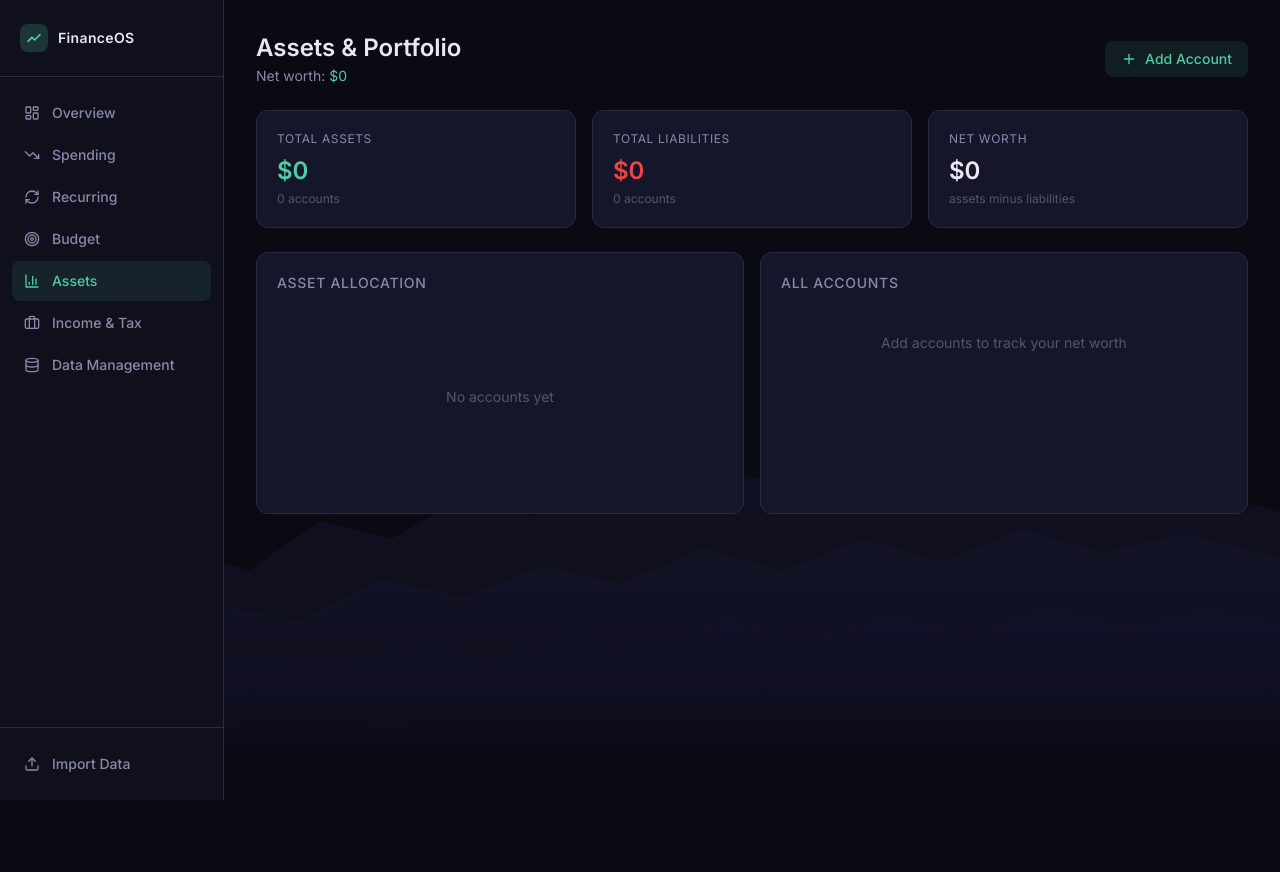
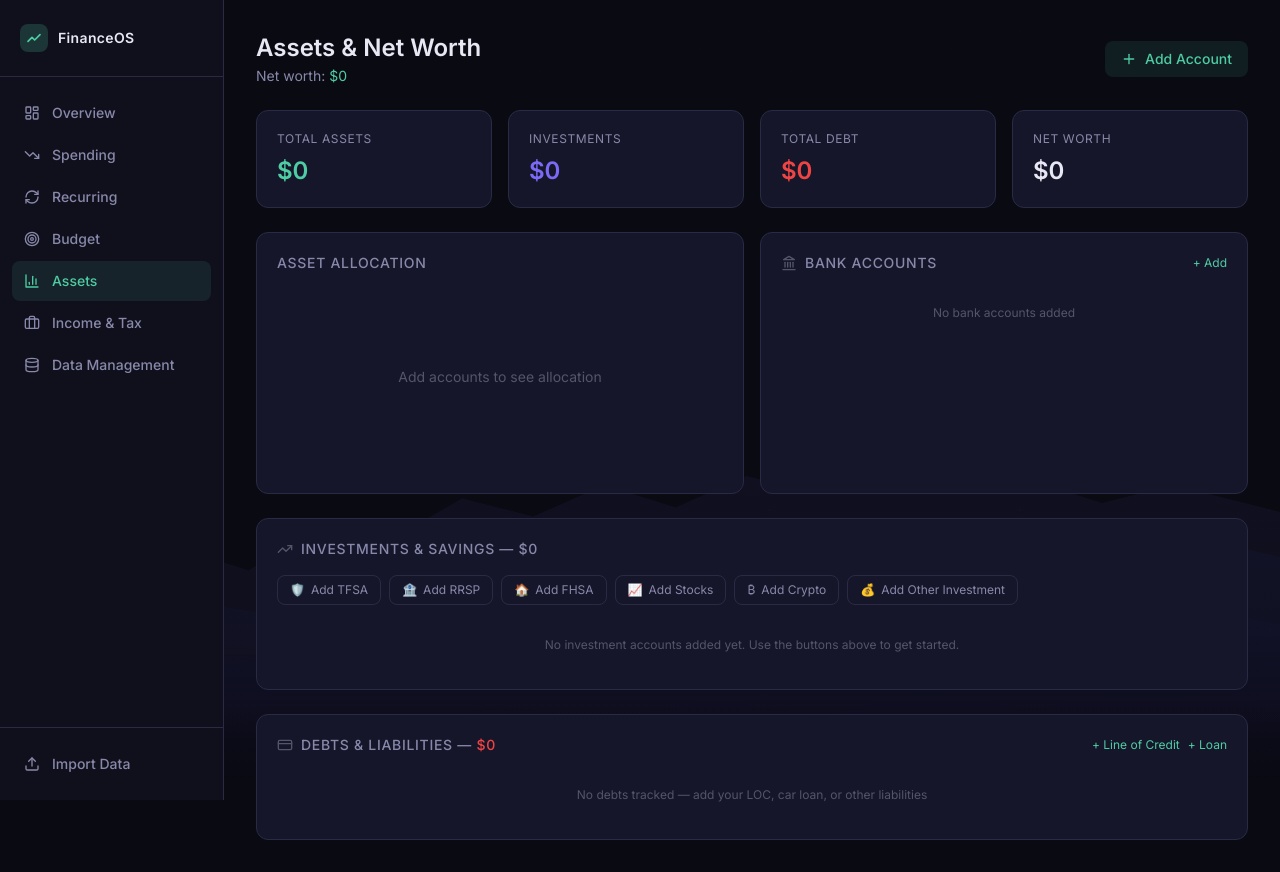
Before and after one commit to Artemisium/finance-dashboard, a Next.js app: page /assets in a window 1280 px wide. Before the commit the page ends 800 px from the top, so only its background shows below. Built offline with nearby package versions, Linux system fonts and the light colour scheme.

Commit message:
Revamp assets page, salary tracking, transfer detection, and category rules

```diff
--- a/app/assets/page.tsx
+++ b/app/assets/page.tsx
@@ -2,8 +2,8 @@
 
 import { useState, useEffect } from 'react';
 import { format } from 'date-fns';
-import { Plus, Trash2, Edit2, Check, X } from 'lucide-react';
-import { LineChart, Line, PieChart, Pie, Cell, XAxis, YAxis, Tooltip, ResponsiveContainer, CartesianGrid } from 'recharts';
+import { Plus, Trash2, Edit2, Check, X, Landmark, TrendingUp, CreditCard, Wallet, Bitcoin, BarChart3 } from 'lucide-react';
+import { PieChart, Pie, Cell, Tooltip, ResponsiveContainer } from 'recharts';
 import { loadData, saveData } from '@/lib/store';
 import { AppData, Account } from '@/lib/types';
 
@@ -16,14 +16,36 @@ const ACCOUNT_COLORS: Record<string, string> = {
   chequing: '#4ecca3',
   savings: '#60a5fa',
   investment: '#7c6af7',
+  stock: '#818cf8',
+  crypto: '#f59e0b',
   rrsp: '#f5a623',
   tfsa: '#34d399',
   fhsa: '#a78bfa',
-  credit: '#ef4444',
+  credit: '#94a3b8',
+  loan: '#ef4444',
+  loc: '#fb923c',
   other: '#8888aa',
 };
 
-const DEFAULT_FORM = { name: '', type: 'chequing' as Account['type'], balance: 0, source: 'scotiabank' as Account['source'] };
+const ACCOUNT_LABELS: Record<string, string> = {
+  chequing: 'Chequing',
+  savings: 'Savings',
+  investment: 'Investment (Non-Reg)',
+  stock: 'Stocks / Brokerage',
+  crypto: 'Crypto',
+  rrsp: 'RRSP',
+  tfsa: 'TFSA',
+  fhsa: 'FHSA',
+  credit: 'Credit Card',
+  loan: 'Loan',
+  loc: 'Line of Credit',
+  other: 'Other',
+};
+
+const DEBT_TYPES: Account['type'][] = ['loan', 'loc'];
+const INVESTMENT_TYPES: Account['type'][] = ['investment', 'stock', 'crypto', 'rrsp', 'tfsa', 'fhsa'];
+
+const DEFAULT_FORM = { name: '', type: 'chequing' as Account['type'], balance: 0, source: 'manual' as Account['source'] };
 
 export default function AssetsPage() {
   const [data, setData] = useState<AppData | null>(null);
@@ -34,41 +56,51 @@ export default function AssetsPage() {
   useEffect(() => { setData(loadData()); }, []);
   if (!data) return null;
 
-  const { accounts, transactions } = data;
+  const { accounts } = data;
 
-  const assets = accounts.filter((a) => a.balance >= 0);
-  const liabilities = accounts.filter((a) => a.balance < 0);
-  const totalAssets = assets.reduce((s, a) => s + a.balance, 0);
-  const totalLiabilities = liabilities.reduce((s, a) => s + Math.abs(a.balance), 0);
-  const netWorth = totalAssets - totalLiabilities;
+  // Group accounts
+  const bankAccounts = accounts.filter((a) => ['chequing', 'savings'].includes(a.type));
+  const investments = accounts.filter((a) => INVESTMENT_TYPES.includes(a.type));
+  const debts = accounts.filter((a) => DEBT_TYPES.includes(a.type));
+  const otherAccounts = accounts.filter((a) => !['chequing', 'savings', ...INVESTMENT_TYPES, ...DEBT_TYPES, 'credit'].includes(a.type));
+  const allAssets = accounts.filter((a) => !DEBT_TYPES.includes(a.type) && a.type !== 'credit');
 
-  // Pie data by account type
+  const totalAssets = allAssets.reduce((s, a) => s + a.balance, 0);
+  const totalInvestments = investments.reduce((s, a) => s + a.balance, 0);
+  const totalDebt = debts.reduce((s, a) => s + Math.abs(a.balance), 0);
+  const netWorth = totalAssets - totalDebt;
+
+  // Pie data for asset allocation
   const pieData = Object.entries(
-    assets.reduce((acc, a) => {
-      acc[a.type] = (acc[a.type] || 0) + a.balance;
+    allAssets.reduce((acc, a) => {
+      const label = ACCOUNT_LABELS[a.type] || a.type;
+      acc[label] = (acc[label] || 0) + a.balance;
       return acc;
     }, {} as Record<string, number>)
-  ).map(([name, value]) => ({ name, value }));
+  ).filter(([, v]) => v > 0).map(([name, value]) => ({ name, value }));
 
-  // Wealthsimple transactions for portfolio
-  const wsTransactions = transactions.filter((t) => t.source === 'wealthsimple');
-  const wealthsimpleAccounts = accounts.filter((a) => a.source === 'wealthsimple');
+  function persist(updated: AppData) {
+    saveData(updated);
+    setData(updated);
+  }
 
   function saveAccount() {
     if (!form.name || !data) return;
+    const isDebt = DEBT_TYPES.includes(form.type);
+    const balance = isDebt ? -Math.abs(form.balance) : Math.abs(form.balance);
+    const entry = { ...form, balance };
     const updated = { ...data };
     if (editId) {
       updated.accounts = data.accounts.map((a) =>
-        a.id === editId ? { ...form, id: editId, lastUpdated: new Date().toISOString() } : a
+        a.id === editId ? { ...entry, id: editId, lastUpdated: new Date().toISOString() } : a
       );
     } else {
       updated.accounts = [
         ...data.accounts,
-        { ...form, id: generateId(), lastUpdated: new Date().toISOString() },
+        { ...entry, id: generateId(), lastUpdated: new Date().toISOString() },
       ];
     }
-    saveData(updated);
-    setData(updated);
+    persist(updated);
     setShowForm(false);
     setEditId(null);
     setForm(DEFAULT_FORM);
@@ -76,15 +108,46 @@ export default function AssetsPage() {
 
   function removeAccount(id: string) {
     if (!data) return;
-    const updated = { ...data, accounts: data.accounts.filter((a) => a.id !== id) };
-    saveData(updated);
-    setData(updated);
+    persist({ ...data, accounts: data.accounts.filter((a) => a.id !== id) });
   }
 
   function startEdit(a: Account) {
     setEditId(a.id);
-    setForm({ name: a.name, type: a.type, balance: a.balance, source: a.source });
+    setForm({ name: a.name, type: a.type, balance: Math.abs(a.balance), source: a.source });
     setShowForm(true);
+  }
+
+  function openAddForm(type: Account['type']) {
+    setEditId(null);
+    setForm({ ...DEFAULT_FORM, type });
+    setShowForm(true);
+  }
+
+  function AccountRow({ acc }: { acc: Account }) {
+    const color = ACCOUNT_COLORS[acc.type] || '#8888aa';
+    const isDebt = DEBT_TYPES.includes(acc.type);
+    return (
+      <div className="flex items-center justify-between py-2.5 border-b border-border last:border-0">
+        <div className="flex items-center gap-3 min-w-0">
+          <div className="w-2.5 h-2.5 rounded-full flex-shrink-0" style={{ backgroundColor: color }} />
+          <div className="min-w-0">
+            <p className="text-text-primary text-sm truncate">{acc.name}</p>
+            <p className="text-text-muted text-xs capitalize">{ACCOUNT_LABELS[acc.type] || acc.type}</p>
+          </div>
+        </div>
+        <div className="flex items-center gap-2 ml-3 flex-shrink-0">
+          <span className={`text-sm font-semibold ${isDebt ? 'text-accent-red' : 'text-text-primary'}`}>
+            {isDebt ? `-${fmt(Math.abs(acc.balance))}` : fmt(acc.balance)}
+          </span>
+          <button onClick={() => startEdit(acc)} className="p-1 rounded hover:bg-bg-hover text-text-muted hover:text-text-primary transition-colors">
+            <Edit2 className="w-3.5 h-3.5" />
+          </button>
+          <button onClick={() => removeAccount(acc.id)} className="p-1 rounded hover:bg-bg-hover text-text-muted hover:text-accent-red transition-colors">
+            <Trash2 className="w-3.5 h-3.5" />
+          </button>
+        </div>
+      </div>
+    );
   }
 
   return (
@@ -92,7 +155,7 @@ export default function AssetsPage() {
       {/* Header */}
       <div className="flex items-center justify-between">
         <div>
-          <h1 className="text-2xl font-semibold text-text-primary">Assets & Portfolio</h1>
+          <h1 className="text-2xl font-semibold text-text-primary">Assets & Net Worth</h1>
           <p className="text-text-secondary text-sm mt-0.5">
             Net worth: <span className={netWorth >= 0 ? 'text-accent-teal' : 'text-accent-red'}>{fmt(netWorth)}</span>
           </p>
@@ -105,38 +168,40 @@ export default function AssetsPage() {
         </button>
       </div>
 
-      {/* Net worth cards */}
-      <div className="grid grid-cols-3 gap-4">
+      {/* Net worth summary */}
+      <div className="grid grid-cols-2 lg:grid-cols-4 gap-4">
         <div className="card p-5">
           <p className="text-text-secondary text-xs uppercase tracking-wider mb-2">Total Assets</p>
           <p className="text-2xl font-semibold text-accent-teal">{fmt(totalAssets)}</p>
-          <p className="text-text-muted text-xs mt-1">{assets.length} accounts</p>
         </div>
         <div className="card p-5">
-          <p className="text-text-secondary text-xs uppercase tracking-wider mb-2">Total Liabilities</p>
-          <p className="text-2xl font-semibold text-accent-red">{fmt(totalLiabilities)}</p>
-          <p className="text-text-muted text-xs mt-1">{liabilities.length} accounts</p>
+          <p className="text-text-secondary text-xs uppercase tracking-wider mb-2">Investments</p>
+          <p className="text-2xl font-semibold text-[#7c6af7]">{fmt(totalInvestments)}</p>
+        </div>
+        <div className="card p-5">
+          <p className="text-text-secondary text-xs uppercase tracking-wider mb-2">Total Debt</p>
+          <p className="text-2xl font-semibold text-accent-red">{fmt(totalDebt)}</p>
         </div>
         <div className="card p-5">
           <p className="text-text-secondary text-xs uppercase tracking-wider mb-2">Net Worth</p>
           <p className={`text-2xl font-semibold ${netWorth >= 0 ? 'text-text-primary' : 'text-accent-red'}`}>{fmt(netWorth)}</p>
-          <p className="text-text-muted text-xs mt-1">assets minus liabilities</p>
         </div>
       </div>
 
-      {/* Asset allocation pie + account list */}
+      {/* Main content */}
       <div className="grid grid-cols-1 lg:grid-cols-2 gap-4">
-        {/* Allocation pie */}
+        {/* Asset Allocation Pie */}
         <div className="card p-5">
           <h2 className="text-sm font-medium text-text-secondary uppercase tracking-wider mb-2">Asset Allocation</h2>
           {pieData.length > 0 ? (
             <>
-              <ResponsiveContainer width="100%" height={220}>
+              <ResponsiveContainer width="100%" height={200}>
                 <PieChart>
-                  <Pie data={pieData} cx="50%" cy="50%" innerRadius={60} outerRadius={90} paddingAngle={3} dataKey="value">
-                    {pieData.map((entry) => (
-                      <Cell key={entry.name} fill={ACCOUNT_COLORS[entry.name] || '#8888aa'} />
-                    ))}
+                  <Pie data={pieData} cx="50%" cy="50%" innerRadius={55} outerRadius={85} paddingAngle={3} dataKey="value">
+                    {pieData.map((entry) => {
+                      const typeKey = Object.entries(ACCOUNT_LABELS).find(([, v]) => v === entry.name)?.[0] || 'other';
+                      return <Cell key={entry.name} fill={ACCOUNT_COLORS[typeKey] || '#8888aa'} />;
+                    })}
                   </Pie>
                   <Tooltip
                     formatter={(v: number) => fmt(v)}
@@ -145,53 +210,127 @@ export default function AssetsPage() {
                 </PieChart>
               </ResponsiveContainer>
               <div className="grid grid-cols-2 gap-2 mt-2">
-                {pieData.map((d) => (
+                {pieData.map((d) => {
+                  const typeKey = Object.entries(ACCOUNT_LABELS).find(([, v]) => v === d.name)?.[0] || 'other';
+                  return (
                     <div key={d.name} className="flex items-center gap-2">
-                    <div className="w-2.5 h-2.5 rounded-full flex-shrink-0" style={{ backgroundColor: ACCOUNT_COLORS[d.name] || '#8888aa' }} />
-                    <span className="text-text-muted text-xs capitalize">{d.name}</span>
+                      <div className="w-2.5 h-2.5 rounded-full flex-shrink-0" style={{ backgroundColor: ACCOUNT_COLORS[typeKey] || '#8888aa' }} />
+                      <span className="text-text-muted text-xs">{d.name}</span>
                       <span className="text-text-primary text-xs ml-auto">{totalAssets > 0 ? ((d.value / totalAssets) * 100).toFixed(0) : 0}%</span>
                     </div>
-                ))}
+                  );
+                })}
               </div>
             </>
           ) : (
-            <div className="h-48 flex items-center justify-center text-text-muted text-sm">No accounts yet</div>
+            <div className="h-48 flex items-center justify-center text-text-muted text-sm">Add accounts to see allocation</div>
           )}
         </div>
 
-        {/* Account balances */}
+        {/* Bank Accounts */}
         <div className="card p-5">
-          <h2 className="text-sm font-medium text-text-secondary uppercase tracking-wider mb-4">All Accounts</h2>
-          {accounts.length > 0 ? (
-            <div className="space-y-2">
-              {accounts.map((acc) => (
-                <div key={acc.id} className="flex items-center justify-between py-2 border-b border-border last:border-0">
-                  <div className="flex items-center gap-3 min-w-0">
-                    <div className="w-2.5 h-2.5 rounded-full flex-shrink-0" style={{ backgroundColor: ACCOUNT_COLORS[acc.type] || '#8888aa' }} />
-                    <div className="min-w-0">
-                      <p className="text-text-primary text-sm truncate">{acc.name}</p>
-                      <p className="text-text-muted text-xs capitalize">{acc.source} · {acc.type}</p>
+          <div className="flex items-center justify-between mb-4">
+            <div className="flex items-center gap-2">
+              <Landmark className="w-4 h-4 text-text-muted" />
+              <h2 className="text-sm font-medium text-text-secondary uppercase tracking-wider">Bank Accounts</h2>
             </div>
+            <button onClick={() => openAddForm('chequing')} className="text-accent-teal text-xs hover:underline">+ Add</button>
           </div>
-                  <div className="flex items-center gap-2 ml-3 flex-shrink-0">
-                    <span className={`text-sm font-semibold ${acc.balance >= 0 ? 'text-text-primary' : 'text-accent-red'}`}>
-                      {fmt(acc.balance)}
-                    </span>
-                    <button onClick={() => startEdit(acc)} className="p-1 rounded hover:bg-bg-hover text-text-muted hover:text-text-primary transition-colors">
-                      <Edit2 className="w-3.5 h-3.5" />
-                    </button>
-                    <button onClick={() => removeAccount(acc.id)} className="p-1 rounded hover:bg-bg-hover text-text-muted hover:text-accent-red transition-colors">
-                      <Trash2 className="w-3.5 h-3.5" />
-                    </button>
-                  </div>
-                </div>
-              ))}
-            </div>
+          {bankAccounts.length > 0 ? (
+            <div>{bankAccounts.map((a) => <AccountRow key={a.id} acc={a} />)}</div>
           ) : (
-            <p className="text-text-muted text-sm text-center py-6">Add accounts to track your net worth</p>
+            <p className="text-text-muted text-xs text-center py-4">No bank accounts added</p>
           )}
         </div>
       </div>
+
+      {/* Investments section */}
+      <div className="card p-5">
+        <div className="flex items-center justify-between mb-4">
+          <div className="flex items-center gap-2">
+            <TrendingUp className="w-4 h-4 text-text-muted" />
+            <h2 className="text-sm font-medium text-text-secondary uppercase tracking-wider">
+              Investments & Savings — {fmt(totalInvestments)}
+            </h2>
+          </div>
+        </div>
+
+        {/* Quick-add buttons for investment types */}
+        <div className="flex flex-wrap gap-2 mb-4">
+          {[
+            { type: 'tfsa' as const, label: 'TFSA', icon: '🛡️' },
+            { type: 'rrsp' as const, label: 'RRSP', icon: '🏦' },
+            { type: 'fhsa' as const, label: 'FHSA', icon: '🏠' },
+            { type: 'stock' as const, label: 'Stocks', icon: '📈' },
+            { type: 'crypto' as const, label: 'Crypto', icon: '₿' },
+            { type: 'investment' as const, label: 'Other Investment', icon: '💰' },
+          ].map(({ type, label, icon }) => (
+            <button
+              key={type}
+              onClick={() => openAddForm(type)}
+              className="flex items-center gap-1.5 text-xs px-3 py-1.5 rounded-lg border border-border text-text-secondary hover:bg-bg-hover hover:text-text-primary transition-colors"
+            >
+              <span>{icon}</span> Add {label}
+            </button>
+          ))}
+        </div>
+
+        {investments.length > 0 ? (
+          <div className="grid grid-cols-1 md:grid-cols-2 gap-x-6">
+            {/* Registered accounts */}
+            {investments.filter((a) => ['rrsp', 'tfsa', 'fhsa'].includes(a.type)).length > 0 && (
+              <div>
+                <p className="text-text-muted text-xs font-medium mb-2 uppercase tracking-wider">Registered</p>
+                {investments.filter((a) => ['rrsp', 'tfsa', 'fhsa'].includes(a.type)).map((a) => <AccountRow key={a.id} acc={a} />)}
+              </div>
+            )}
+            {/* Non-registered / stocks / crypto */}
+            {investments.filter((a) => ['investment', 'stock', 'crypto'].includes(a.type)).length > 0 && (
+              <div>
+                <p className="text-text-muted text-xs font-medium mb-2 uppercase tracking-wider">Non-Registered</p>
+                {investments.filter((a) => ['investment', 'stock', 'crypto'].includes(a.type)).map((a) => <AccountRow key={a.id} acc={a} />)}
+              </div>
+            )}
+          </div>
+        ) : (
+          <p className="text-text-muted text-xs text-center py-4">No investment accounts added yet. Use the buttons above to get started.</p>
+        )}
+      </div>
+
+      {/* Debts section */}
+      <div className="card p-5">
+        <div className="flex items-center justify-between mb-4">
+          <div className="flex items-center gap-2">
+            <CreditCard className="w-4 h-4 text-text-muted" />
+            <h2 className="text-sm font-medium text-text-secondary uppercase tracking-wider">
+              Debts & Liabilities — <span className="text-accent-red">{fmt(totalDebt)}</span>
+            </h2>
+          </div>
+          <div className="flex gap-2">
+            <button onClick={() => openAddForm('loc')} className="text-accent-teal text-xs hover:underline">+ Line of Credit</button>
+            <button onClick={() => openAddForm('loan')} className="text-accent-teal text-xs hover:underline">+ Loan</button>
+          </div>
+        </div>
+        {debts.length > 0 ? (
+          <div>{debts.map((a) => <AccountRow key={a.id} acc={a} />)}</div>
+        ) : (
+          <p className="text-text-muted text-xs text-center py-4">No debts tracked — add your LOC, car loan, or other liabilities</p>
+        )}
+      </div>
+
+      {/* Other assets */}
+      {otherAccounts.length > 0 && (
+        <div className="card p-5">
+          <div className="flex items-center justify-between mb-4">
+            <div className="flex items-center gap-2">
+              <Wallet className="w-4 h-4 text-text-muted" />
+              <h2 className="text-sm font-medium text-text-secondary uppercase tracking-wider">Other Assets</h2>
+            </div>
+            <button onClick={() => openAddForm('other')} className="text-accent-teal text-xs hover:underline">+ Add</button>
+          </div>
+          <div>{otherAccounts.map((a) => <AccountRow key={a.id} acc={a} />)}</div>
+        </div>
+      )}
 
       {/* Add/Edit form */}
       {showForm && (
@@ -203,7 +342,14 @@ export default function AssetsPage() {
               <input
                 value={form.name}
                 onChange={(e) => setForm({ ...form, name: e.target.value })}
-                placeholder="Scotia Chequing, TFSA..."
+                placeholder={
+                  form.type === 'rrsp' ? 'Wealthsimple RRSP' :
+                  form.type === 'tfsa' ? 'Wealthsimple TFSA' :
+                  form.type === 'crypto' ? 'Coinbase, Shakepay...' :
+                  form.type === 'loan' ? 'Car Loan, Personal Loan...' :
+                  form.type === 'loc' ? 'Scotia Line of Credit' :
+                  'Account name'
+                }
                 className="w-full bg-bg-hover border border-border text-text-primary text-sm rounded-lg px-3 py-2 focus:outline-none focus:border-accent-teal"
               />
             </div>
@@ -227,27 +373,41 @@ export default function AssetsPage() {
                 onChange={(e) => setForm({ ...form, type: e.target.value as Account['type'] })}
                 className="w-full bg-bg-hover border border-border text-text-primary text-sm rounded-lg px-3 py-2 focus:outline-none focus:border-accent-teal"
               >
+                <optgroup label="Banking">
                   <option value="chequing">Chequing</option>
                   <option value="savings">Savings</option>
-                <option value="credit">Credit Card</option>
-                <option value="investment">Investment (Non-Reg)</option>
+                </optgroup>
+                <optgroup label="Investments">
+                  <option value="tfsa">TFSA</option>
                   <option value="rrsp">RRSP</option>
-                <option value="tfsa">TFSA</option>
                   <option value="fhsa">FHSA</option>
-                <option value="other">Other</option>
+                  <option value="stock">Stocks / Brokerage</option>
+                  <option value="crypto">Crypto</option>
+                  <option value="investment">Other Investment</option>
+                </optgroup>
+                <optgroup label="Debt">
+                  <option value="loc">Line of Credit</option>
+                  <option value="loan">Loan (Car, Personal, etc.)</option>
+                </optgroup>
+                <optgroup label="Other">
+                  <option value="other">Other Asset</option>
+                </optgroup>
               </select>
             </div>
             <div>
               <label className="text-text-secondary text-xs mb-1.5 block">
-                Current Balance (CAD) {form.type === 'credit' ? '— enter negative for amount owed' : ''}
+                {DEBT_TYPES.includes(form.type) ? 'Amount Owed (CAD)' : 'Current Balance (CAD)'}
               </label>
               <input
                 type="number"
                 value={form.balance || ''}
                 onChange={(e) => setForm({ ...form, balance: parseFloat(e.target.value) || 0 })}
-                placeholder={form.type === 'credit' ? '-1500' : '10000'}
+                placeholder={DEBT_TYPES.includes(form.type) ? '15000' : '10000'}
                 className="w-full bg-bg-hover border border-border text-text-primary text-sm rounded-lg px-3 py-2 focus:outline-none focus:border-accent-teal"
               />
+              {DEBT_TYPES.includes(form.type) && (
+                <p className="text-text-muted text-xs mt-1">Enter as a positive number — it will be subtracted from net worth</p>
+              )}
             </div>
           </div>
           <div className="flex gap-3 mt-4">
@@ -267,28 +427,6 @@ export default function AssetsPage() {
           </div>
         </div>
       )}
-
-      {/* Wealthsimple transactions */}
-      {wsTransactions.length > 0 && (
-        <div className="card p-5">
-          <h2 className="text-sm font-medium text-text-secondary uppercase tracking-wider mb-4">
-            Wealthsimple Activity ({wsTransactions.length} transactions)
-          </h2>
-          <div className="divide-y divide-border max-h-80 overflow-auto">
-            {wsTransactions.slice(0, 30).map((tx) => (
-              <div key={tx.id} className="flex items-center justify-between py-2.5">
-                <div>
-                  <p className="text-text-primary text-sm">{tx.description}</p>
-                  <p className="text-text-muted text-xs">{format(new Date(tx.date), 'MMM d, yyyy')} · {tx.account}</p>
-                </div>
-                <span className={`text-sm font-medium ${tx.amount >= 0 ? 'text-accent-teal' : 'text-text-secondary'}`}>
-                  {tx.amount >= 0 ? '+' : ''}{fmt(tx.amount)}
-                </span>
-              </div>
-            ))}
-          </div>
-        </div>
-      )}
     </div>
   );
 }
--- a/lib/types.ts
+++ b/lib/types.ts
@@ -4,7 +4,11 @@ export type AccountType =
   | 'chequing'
   | 'savings'
   | 'credit'
+  | 'loan'
+  | 'loc'
   | 'investment'
+  | 'stock'
+  | 'crypto'
   | 'rrsp'
   | 'tfsa'
   | 'fhsa'
```
Lines whose indentation alone changed are shown as unchanged.
